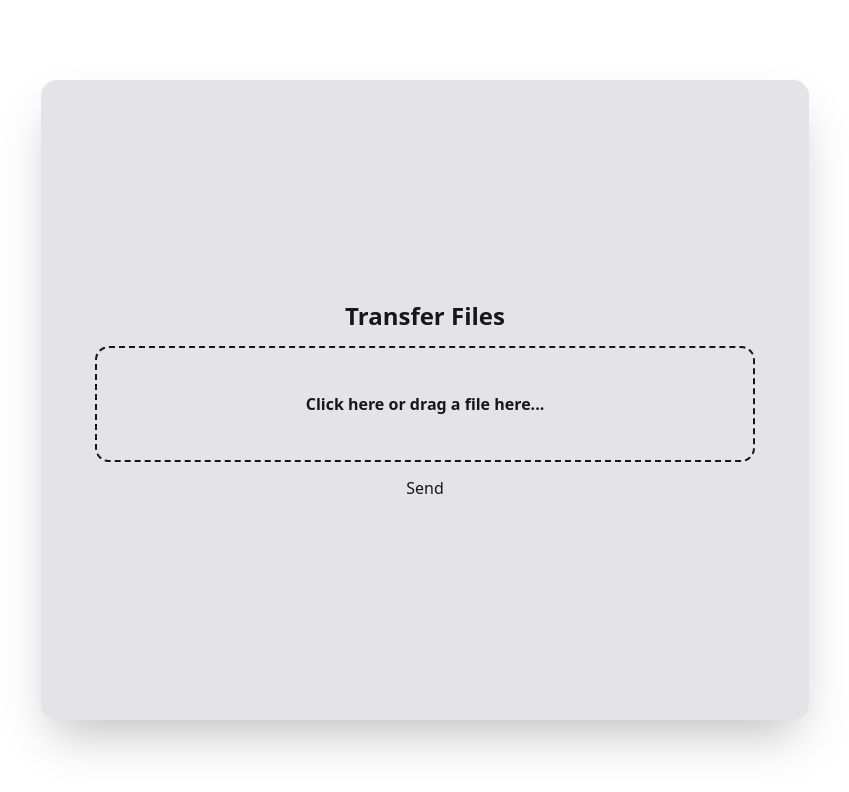
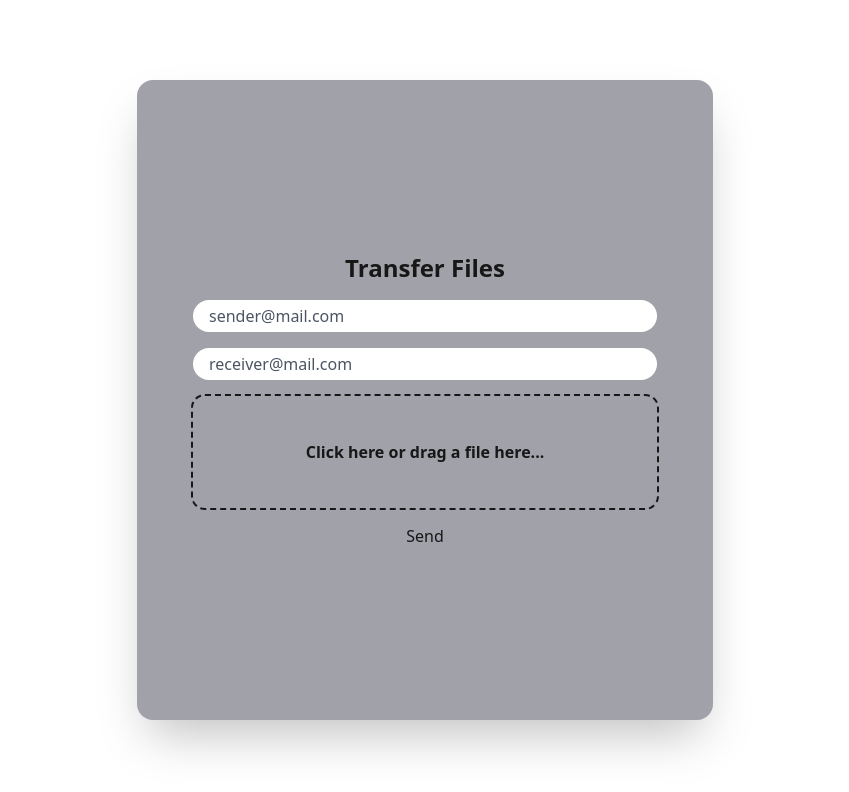
Before and after one commit to stijnservaes/RapidXFer, a Next.js app: page / in a window 1280 px wide. Shown: the top 792 px of the page, without its empty margins (215-1064 px from the left). Built offline with nearby package versions, Linux system fonts and the light colour scheme.

Commit message:
feat: Mail input fields

```diff
--- a/app/components/Filedrag.tsx
+++ b/app/components/Filedrag.tsx
@@ -59,14 +59,14 @@ export default function Filedrag({
       onDragOver={handleDragOver}
       onDragLeave={handleDragLeave}
       onClick={handleClick}
-      className={`${step !== 0 ? "bg-zinc-300 outline dark:bg-zinc-900" : "outline-dashed hover:outline outline-2 cursor-pointer hover:bg-zinc-300 hover:dark:bg-zinc-900"} flex h-28 items-center justify-center rounded-xl`}
+      className={`${step !== 0 ? "bg-zinc-400 outline dark:bg-zinc-900" : "outline-dashed hover:outline outline-2 cursor-pointer hover:bg-zinc-600 hover:dark:bg-zinc-900"} flex h-28 items-center justify-center rounded-xl overflow-hidden`}
     >
       {step === 0 ? (
         <b>Click here or drag a file here...</b>
       ) : step === 1 ? (
         <b>Drop</b>
       ) : step === 2 ? (
-        <div className="flex items-center justify-center gap-2">
+        <div className="flex flex-wrap-reverse items-center justify-center gap-2">
           <button
             onClick={handleRemoveFile}
             className="font-bold text-gray-600 dark:text-gray-400"
--- a/app/page.tsx
+++ b/app/page.tsx
@@ -6,14 +6,35 @@ export default function Home() {
   // Step 0 = default, 1 = file is being dragged, 2 = file is dropped
   const [step, setStep] = useState(0);
   const [file, setFile] = useState<File | null>(null);
-
+  const [senderMail, setSenderMail] = useState("");
+  const [receiverMail, setReceiverMail] = useState("");
 
   return (
-    <main
-      className="container h-4/5 rounded-2xl bg-zinc-200 p-14 shadow-2xl lg:max-w-3xl dark:bg-zinc-800"
-    >
+    <main className="container h-4/5 rounded-2xl bg-zinc-400 p-14 shadow-2xl lg:max-w-xl dark:bg-zinc-800">
       <div className="flex h-full flex-col items-stretch justify-center gap-4">
         <h1 className="text-center text-2xl font-bold">Transfer Files</h1>
+        <input
+          type="email"
+          name="sender"
+          id="sender"
+          value={senderMail}
+          placeholder="sender@mail.com"
+          onChange={(e: React.ChangeEvent<HTMLInputElement>) =>
+            setSenderMail(e.currentTarget.value)
+          }
+          className="text-black dark:text-white placeholder-gray-600 dark:placeholder-white dark:bg-gray-600 py-1 px-4 rounded-full focus:outline focus:outline-2 dark:outline-white"
+        />
+        <input
+          type="email"
+          name="receiver"
+          id="receiver"
+          value={receiverMail}
+          placeholder="receiver@mail.com"
+          onChange={(e: React.ChangeEvent<HTMLInputElement>) =>
+            setReceiverMail(e.currentTarget.value)
+          }
+          className="text-black dark:text-white placeholder-gray-600 dark:placeholder-white dark:bg-gray-600 py-1 px-4 rounded-full focus:outline focus:outline-2 dark:outline-white"
+        />
         <Filedrag step={step} setStep={setStep} file={file} setFile={setFile} />
         <button>Send</button>
       </div>
```
